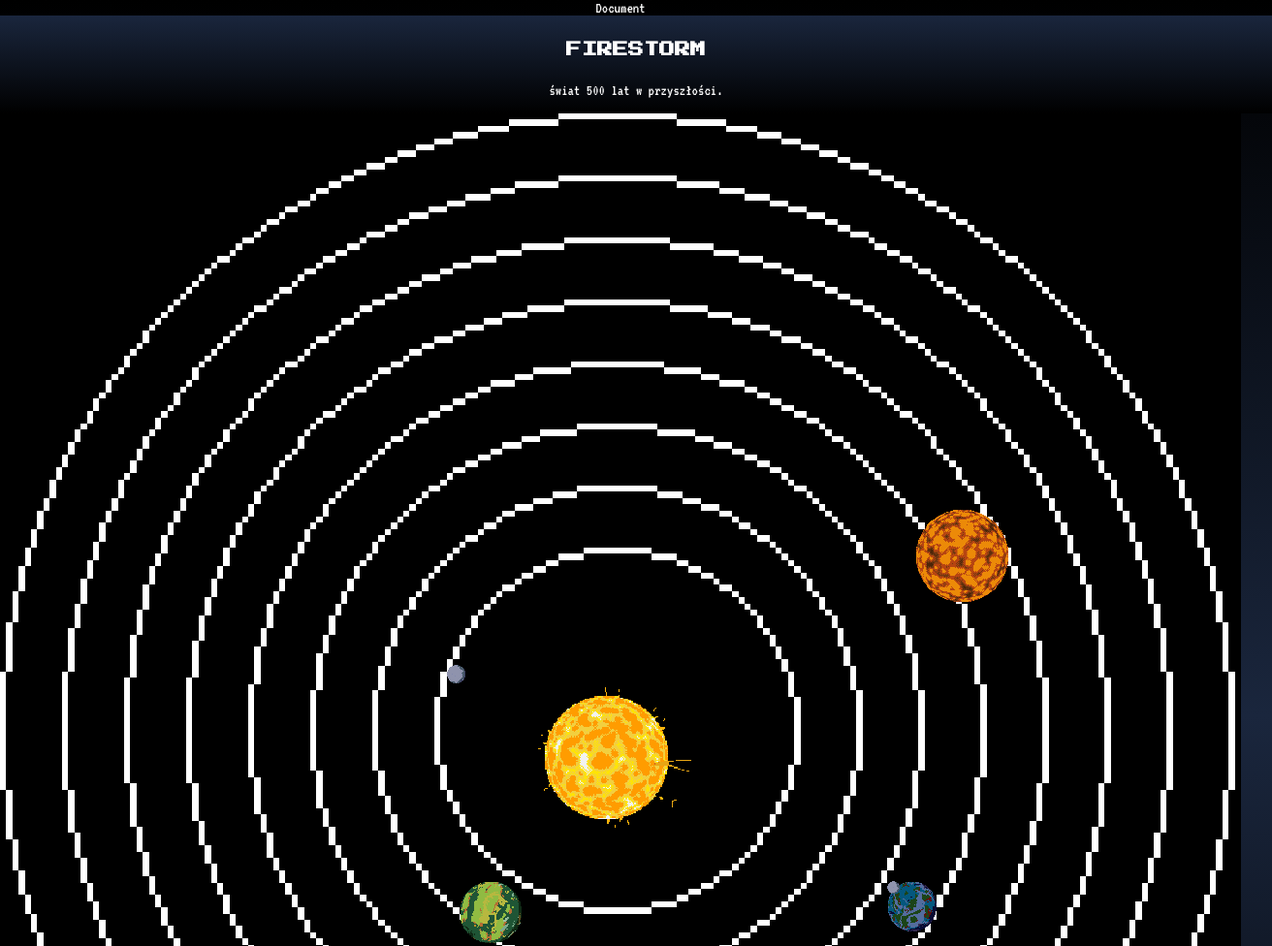
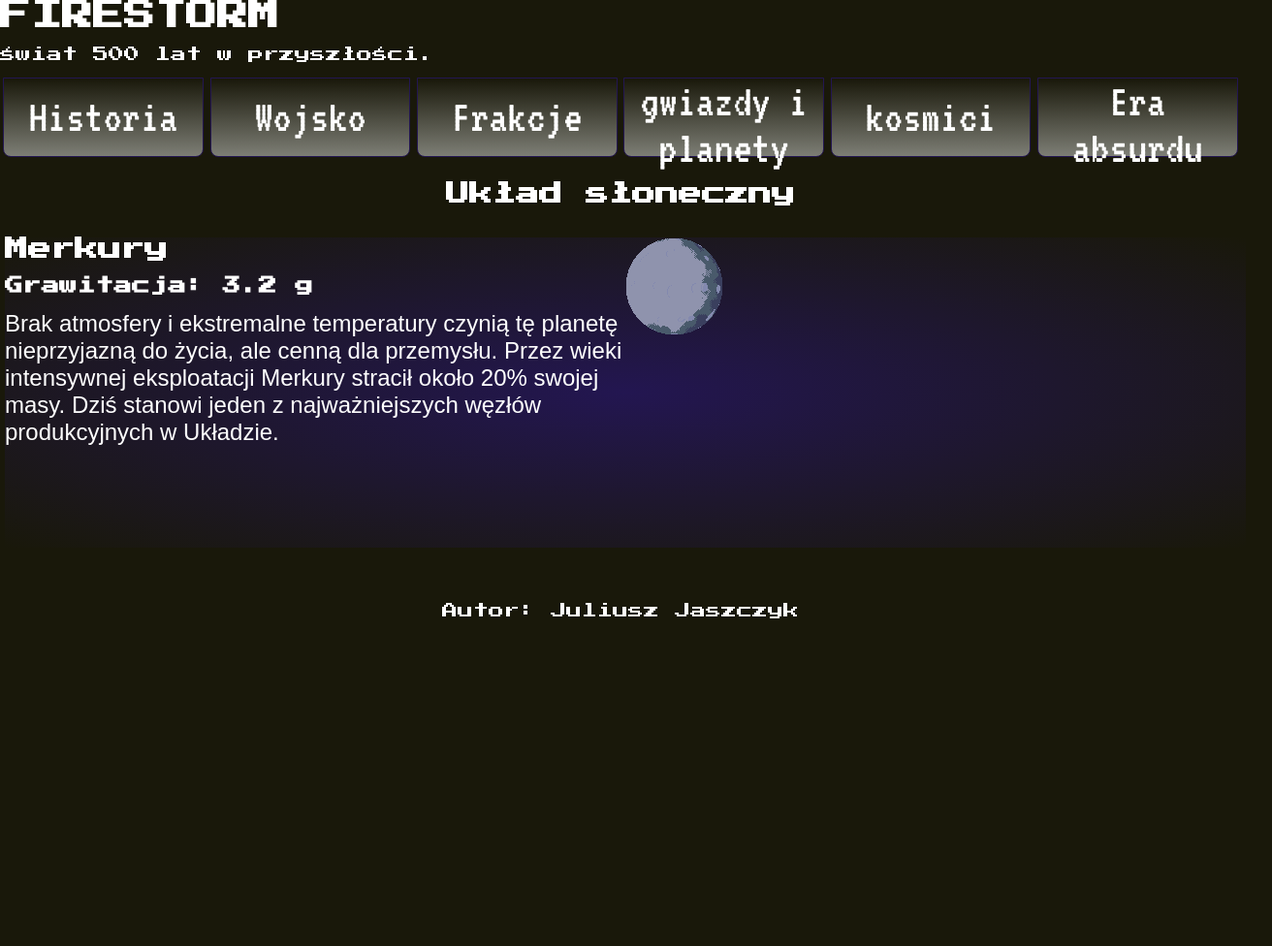
Before and after one commit to Grzybek4/Firestorm, a plain HTML site: page cos_fajnego/Słońce.html in a window 1280 px wide. Shown: the top 976 px of the page at 97% size, 1312 px wide, since content can reach past the window. After the commit the page ends 800 px from the top, so only its background shows below. Drawn offline with Linux system fonts and the light colour scheme.

Commit message:
Add files via upload

```diff
--- a/cos_fajnego/Słońce.html
+++ b/cos_fajnego/Słońce.html
@@ -3,37 +3,61 @@
 <head>
     <meta charset="UTF-8">
     <meta name="viewport" content="width=device-width, initial-scale=1.0">
-    <title>Document</title>
-    <link rel="stylesheet" href="style.css">
+    <!-- <title>Firestorm</title> -->
+    <link rel="stylesheet" href="style_test.css">
 </head>
-<body>
+<body id="index">
     <header>
         <h1>FIRESTORM</h1><br>
         świat 500 lat w przyszłości.
     </header>
-    <main id="map_background_sun">
-        <div id="sol" class="map">
-            <img src="ŻÓŁTY.png" alt="Słońce" title="Słońce">
-        </div>
-        <div id="mercury" class="map">
-            <img src="MERKURY.png" alt="Merkury" title="Merkury">
-        </div>
-        <div id="venus" class="map">
-            <img src="VENUS.png" alt="Wenus" title="Wenus">
-        </div>
-        <div id="mars" class="map">
-            <img src="MARS.png" alt="Mars" title="Mars">
-        </div>
-        <div id="deimos" class="map">
-            <img src="DEIMOS.png" alt="Deimos" title="Deimos">
-        </div>
-        <div id="jowisz" class="map">
-            <img src="BRĄZOWY.png" alt="Jowisz" title="Jowisz">
-        </div>
+    <nav>
+        <section class="nav_section">
+            <a href="historia.html">Historia</a>
+        </section>
+        <section class="nav_section">
+            <a href="wojsko.html">Wojsko</a>
+        </section>
+        <section class="nav_section">
+            <a href="frakcje.html">Frakcje</a>
+        </section>
+        <section class="nav_section">
+            <a href="gwiazdy_i_planety.html">gwiazdy i planety</a>
+        </section>
+        <section class="nav_section">
+            <a href="kosmici.html">kosmici</a>
+        </section>
+        <section class="nav_section">
+            <a href="historia.html">Era absurdu</a>
+        </section>
+    </nav>
+    <section class="przerwa">
+        <h1>Układ słoneczny</h1>
+    </section>
+    <main>
+        <section class='definition_section'>
+            <section class='definition_text'>
+                <section class='definition_title'>
+                    <h2>Merkury</h2>
+                    <br>
+                    <h3>Grawitacja: 3.2 g</h3>
+                    <br>
+                </section>
+                <section class='definition_inner'>
+                    <p>
+                        Brak atmosfery i ekstremalne temperatury czynią tę planetę nieprzyjazną do życia, ale cenną dla przemysłu.
+                        Przez wieki intensywnej eksploatacji Merkury stracił około 20% swojej masy.
+                        Dziś stanowi jeden z najważniejszych węzłów produkcyjnych w Układzie.
+                    </p>
+                </section>
+            </section>
+            <section class='definition_image'>
+                <img src="MERKURY.png" alt="Merkury">
+            </section>
+        </section>
     </main>
     <footer>
         Autor: Juliusz Jaszczyk
-        <br><br><a href="index.html">Porwót na stronę główną</a>
     </footer>
 </body>
 </html>
--- /dev/null
+++ b/cos_fajnego/style_test.css
@@ -0,0 +1,107 @@
+@font-face {
+  font-family: 'PressStart2P';
+  src: url('PressStart2P-Regular.ttf') format('truetype');
+}
+@font-face {
+  font-family: 'VT323';
+  src: url('VT323-Regular.ttf') format('truetype');
+}
+*{
+    margin: auto;
+    font-family: 'PressStart2P';
+}
+body{
+    background-color: #19180A;
+    color: white;
+    min-height: 100vh;
+}
+header{
+    width: 100vw;
+    height: 10vh;
+    text-align: left;
+}
+nav{
+    width: 100vw;
+    height: 10vh;
+    display: flex;
+    flex-direction: row;
+}
+footer{
+    width: 100vw;
+    height: 15vh;
+    text-align: center;
+    display: flex;
+    align-items: center;
+    justify-content: center;
+}
+.przerwa{
+    width: 100vw;
+    height: 10vh;
+    text-align: center;
+    display: flex;
+    align-items: center;
+    justify-content: center;
+}
+.podsekcja_kontener{
+    display: flex;
+    flex-direction: row;
+    height: 85vh;
+}
+.podsekcja{
+    width: 30vw;
+    height: 85vh;
+}
+.tytul_podsekcji{
+    width: 30vw;
+    height: 15vh;
+    text-align: center;
+}
+.tresc_podsekcji, .tresc_podsekcji > p{
+    width: 30vw;
+    max-height: 45vh;
+    color: white;
+    text-decoration: none;
+    text-align: center;
+    font-family: sans-serif;
+}
+.zdjecie_podsekcji{
+    width: 30vw;
+    height: 25vh;
+    display: flex;
+    flex-direction: column;
+}
+.zdjecie_podsekcji > img{
+    height: 25vh;
+}
+a{
+    color: white;
+    text-decoration: none;
+    text-align: center;
+    font-family: 'VT323';
+    font-size: 300%;
+}
+.nav_section{
+    background-image: linear-gradient(#19180A, #7D7E75);
+    border: 0.125vh solid #231651;
+    border-bottom-left-radius: 1vh;
+    border-bottom-right-radius: 1vh;
+    width: 16vw;
+    height: 10vh;
+    display: flex;
+    align-items: center;
+    justify-content: center;
+}
+.definition_section{
+    width: 100%;
+    margin: 5px;
+    min-height: 40vh;
+    background-image: radial-gradient(#231651, #19180A);
+}
+.definition_text{
+    width: 50%;
+    float: left;
+}
+.definition_inner > p{
+    font-family: sans-serif;
+    font-size: 150%;
+}
```
Also changed, not shown: cos_fajnego/era-absurdu.js (+4 -4 lines), cos_fajnego/era_abusrdu.html (+1 -1 lines), cos_fajnego/index_test.html (added, +115 -0 lines), cos_fajnego/alt_layout.png (added), cos_fajnego/kolory_na_stronę.png (added), cos_fajnego/layout.png (added), cos_fajnego/planety_test.js (added).
